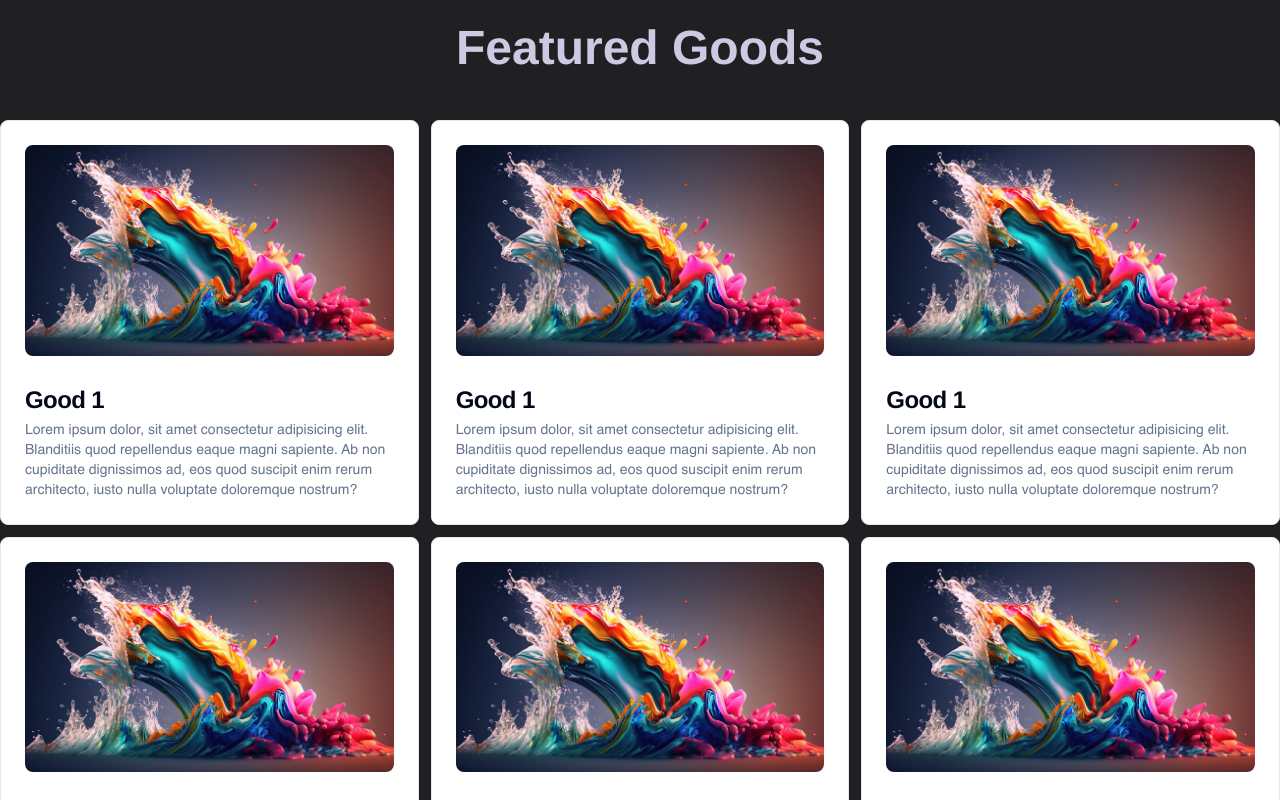
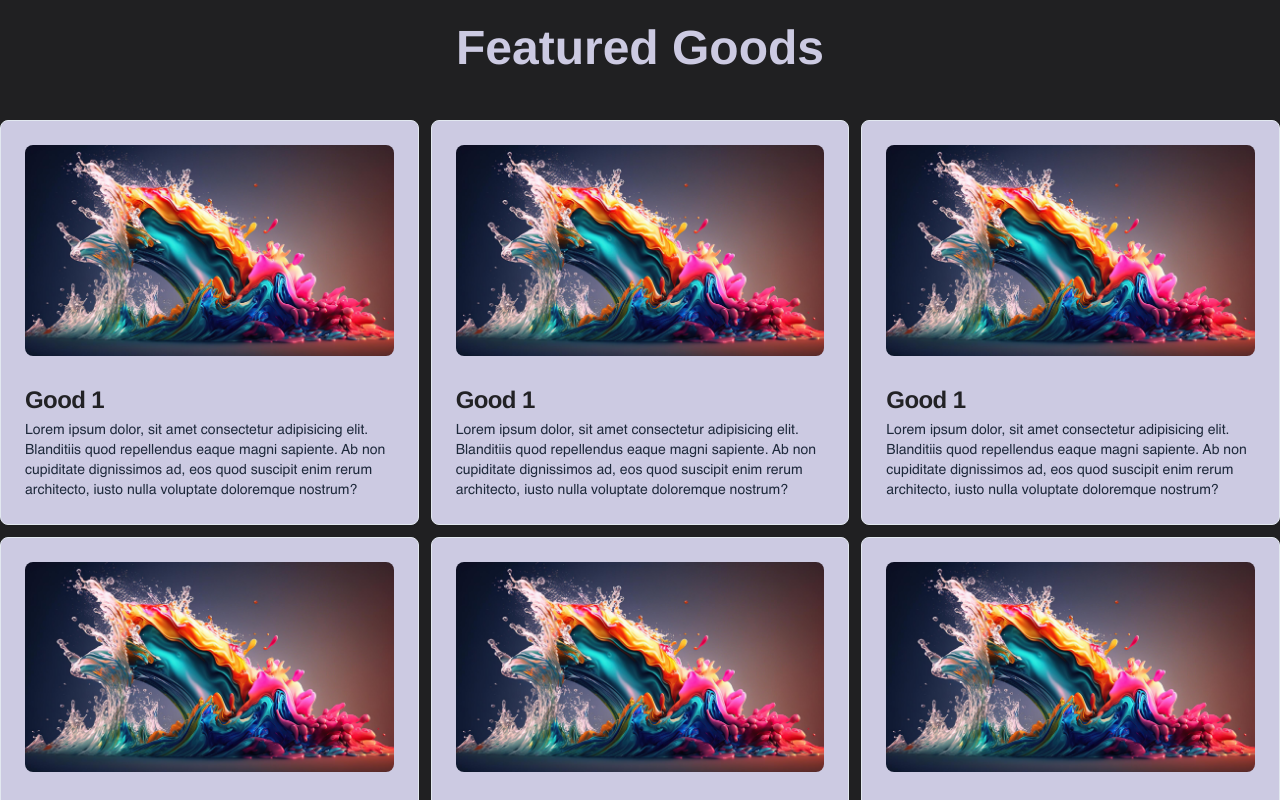
Before and after one commit to coder7475/sports-frontend, a React (Vite) app: page / in a window 1280 px wide. Shown: the part 900-1700 px from the top of the page. Built offline with nearby package versions, Linux system fonts and the light colour scheme.

Commit message:
feat: card description color

```diff
--- a/src/components/ui/card.tsx
+++ b/src/components/ui/card.tsx
@@ -48,7 +48,10 @@ const CardDescription = forwardRef<
 >(({ className, ...props }, ref) => (
   <p
     ref={ref}
-    className={cn("text-sm text-muted-foreground justify-start", className)}
+    className={cn(
+      "text-sm text-muted-foreground justify-start text-slate-800",
+      className
+    )}
     {...props}
   />
 ));
--- a/src/index.css
+++ b/src/index.css
@@ -11,8 +11,8 @@
   :root {
     --background: 240 3% 13%;
     --foreground: 245 30% 84%;
-    --card: 0 0% 100%;
-    --card-foreground: 222.2 84% 4.9%;
+    --card: 245 30% 84%;
+    --card-foreground: 240 4% 14%;
     --popover: 0 0% 100%;
     --popover-foreground: 240 3% 13%;
     --primary: 52 98% 48%;
```
